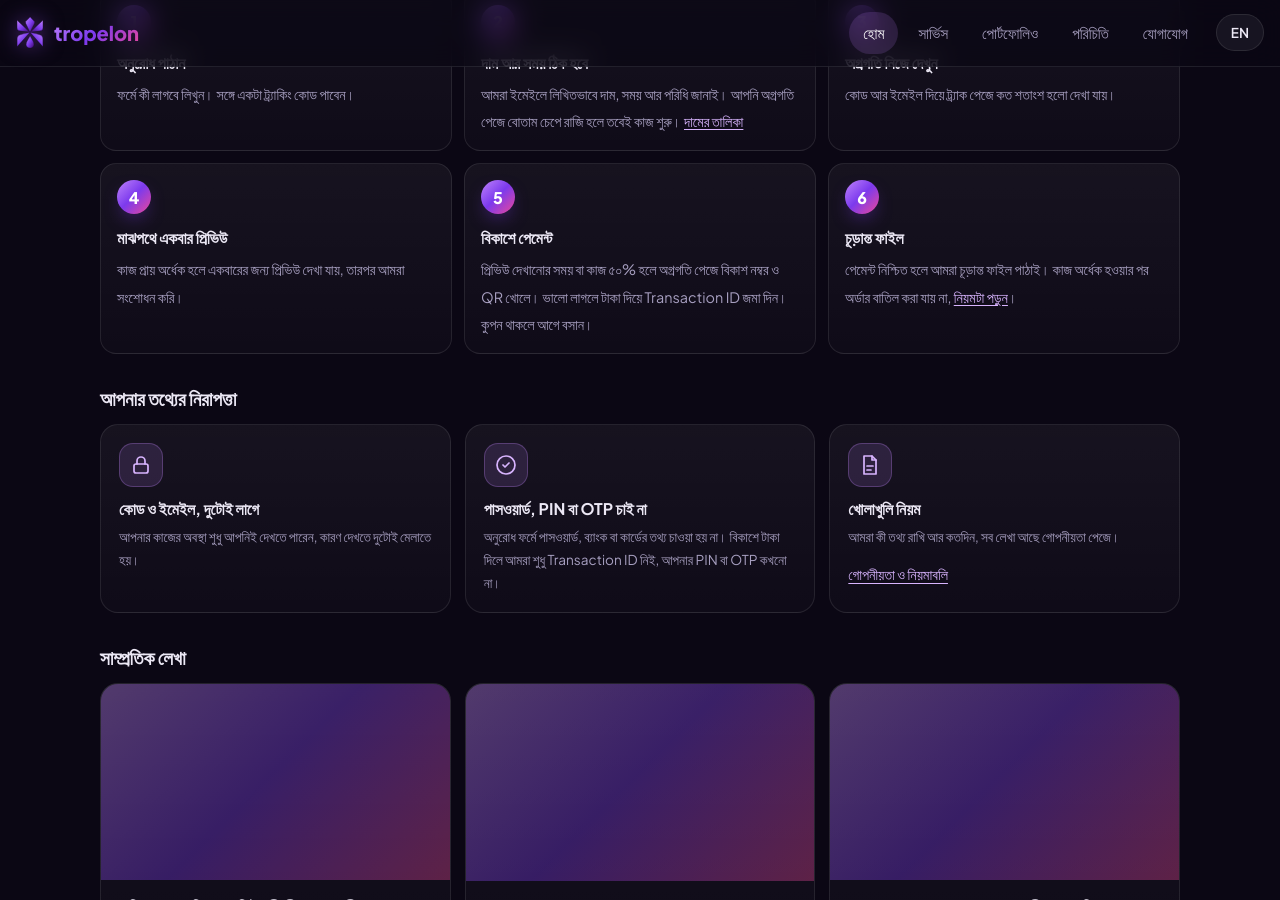
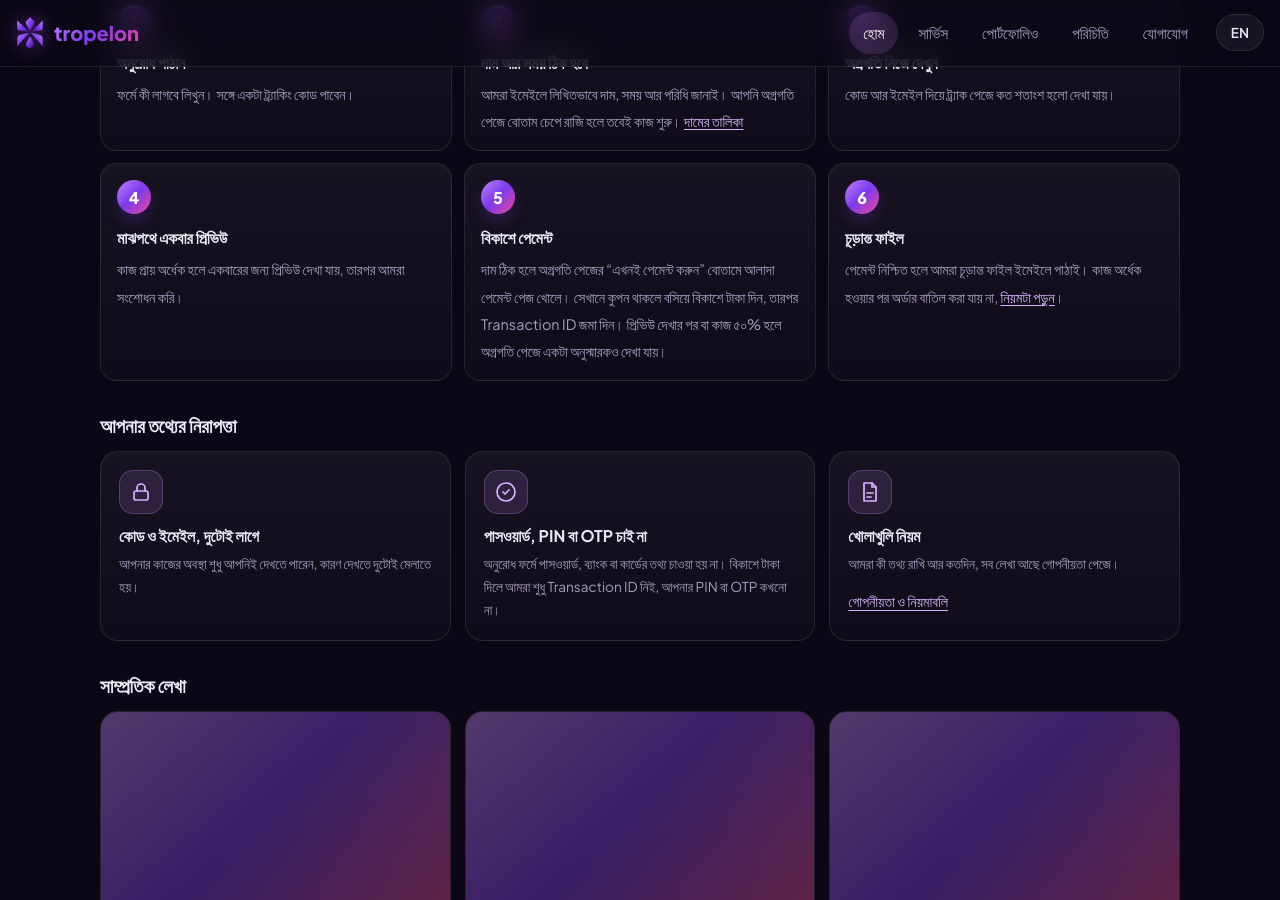
Before and after one commit to tropelon/Ponzile, a Jekyll site: the page built from index.html, in a window 1280 px wide and 900 px high, scrolled down 1410 px. Built offline with Jekyll 4.4.1, drawn with Linux system fonts in a browser that asks for light colours.

Commit message:
Update payment and final file instructions

```diff
--- a/index.html
+++ b/index.html
@@ -281,8 +281,8 @@ layout: default
   <li><span class="n">2</span><b><span class="bn">দাম আর সময় ঠিক হবে</span><span class="en">Price and timeline agreed</span></b><span class="t"><span class="bn">আমরা ইমেইলে লিখিতভাবে দাম, সময় আর পরিধি জানাই। আপনি অগ্রগতি পেজে বোতাম চেপে রাজি হলে তবেই কাজ শুরু। <a href="{{ '/pricing/' | relative_url }}">দামের তালিকা</a></span><span class="en">We confirm the price, timeline and scope in writing by email. Work starts only once you agree on your progress page. <a href="{{ '/pricing/' | relative_url }}">Price list</a></span></span></li>
   <li><span class="n">3</span><b><span class="bn">অগ্রগতি নিজে দেখুন</span><span class="en">Follow the progress</span></b><span class="t"><span class="bn">কোড আর ইমেইল দিয়ে ট্র্যাক পেজে কত শতাংশ হলো দেখা যায়।</span><span class="en">Use your code and email on the track page to see how far along the work is.</span></span></li>
   <li><span class="n">4</span><b><span class="bn">মাঝপথে একবার প্রিভিউ</span><span class="en">A preview midway</span></b><span class="t"><span class="bn">কাজ প্রায় অর্ধেক হলে একবারের জন্য প্রিভিউ দেখা যায়, তারপর আমরা সংশোধন করি।</span><span class="en">At around halfway you can view a one-time preview, then we make the revisions.</span></span></li>
-  <li><span class="n">5</span><b><span class="bn">বিকাশে পেমেন্ট</span><span class="en">Pay with bKash</span></b><span class="t"><span class="bn">প্রিভিউ দেখানোর সময় বা কাজ ৫০% হলে অগ্রগতি পেজে বিকাশ নম্বর ও QR খোলে। ভালো লাগলে টাকা দিয়ে Transaction ID জমা দিন। কুপন থাকলে আগে বসান।</span><span class="en">When a preview is shown or the work reaches 50%, the bKash number and QR open on your progress page. If you like the work, pay and submit the Transaction ID. Apply a coupon first, if you have one.</span></span></li>
-  <li><span class="n">6</span><b><span class="bn">চূড়ান্ত ফাইল</span><span class="en">Final files</span></b><span class="t"><span class="bn">পেমেন্ট নিশ্চিত হলে আমরা চূড়ান্ত ফাইল পাঠাই। কাজ অর্ধেক হওয়ার পর অর্ডার বাতিল করা যায় না, <a href="{{ '/privacy/#cancel' | relative_url }}">নিয়মটা পড়ুন</a>।</span><span class="en">Once payment is confirmed we send the final files. After the halfway point an order cannot be cancelled, <a href="{{ '/privacy/#cancel' | relative_url }}">read the rule</a>.</span></span></li>
+  <li><span class="n">5</span><b><span class="bn">বিকাশে পেমেন্ট</span><span class="en">Pay with bKash</span></b><span class="t"><span class="bn">দাম ঠিক হলে অগ্রগতি পেজের “এখনই পেমেন্ট করুন” বোতামে আলাদা পেমেন্ট পেজ খোলে। সেখানে কুপন থাকলে বসিয়ে বিকাশে টাকা দিন, তারপর Transaction ID জমা দিন। প্রিভিউ দেখার পর বা কাজ ৫০% হলে অগ্রগতি পেজে একটা অনুস্মারকও দেখা যায়।</span><span class="en">Once the price is set, the “Pay now” button on your progress page opens a separate payment page. Apply a coupon there if you have one, pay through bKash, then submit the Transaction ID. After a preview, or when the work reaches 50%, the progress page also shows a reminder.</span></span></li>
+  <li><span class="n">6</span><b><span class="bn">চূড়ান্ত ফাইল</span><span class="en">Final files</span></b><span class="t"><span class="bn">পেমেন্ট নিশ্চিত হলে আমরা চূড়ান্ত ফাইল ইমেইলে পাঠাই। কাজ অর্ধেক হওয়ার পর অর্ডার বাতিল করা যায় না, <a href="{{ '/privacy/#cancel' | relative_url }}">নিয়মটা পড়ুন</a>।</span><span class="en">Once payment is confirmed we email you the final files. After the halfway point an order cannot be cancelled, <a href="{{ '/privacy/#cancel' | relative_url }}">read the rule</a>.</span></span></li>
 </ol>
 
 <h2 class="section-title"><span class="bn">আপনার তথ্যের নিরাপত্তা</span><span class="en">Your information is safe</span></h2>
```
